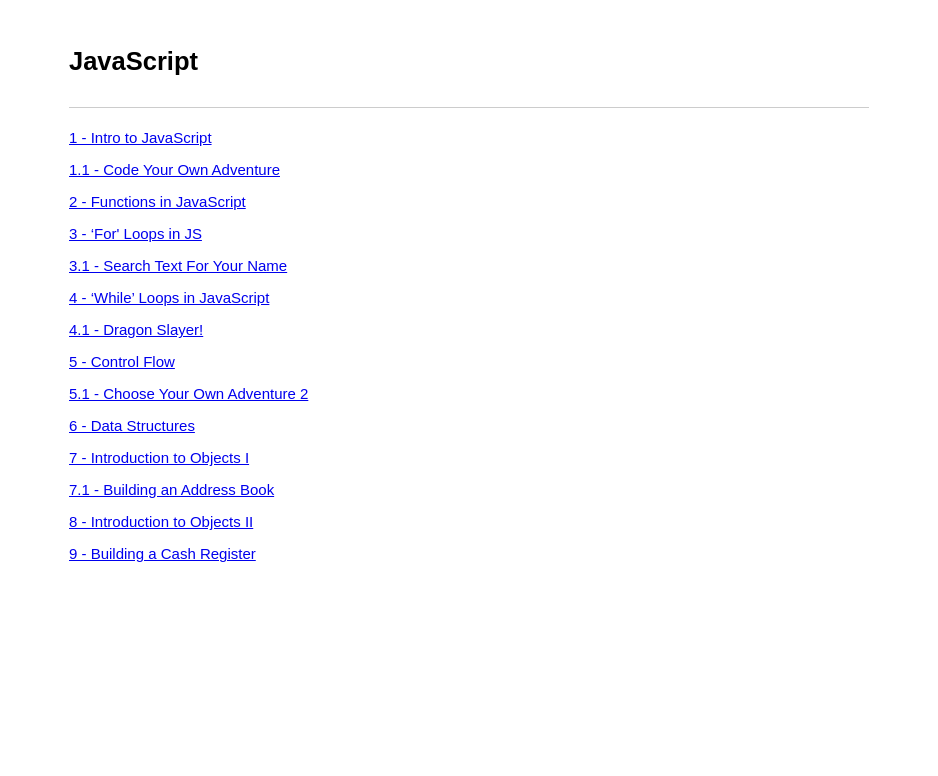
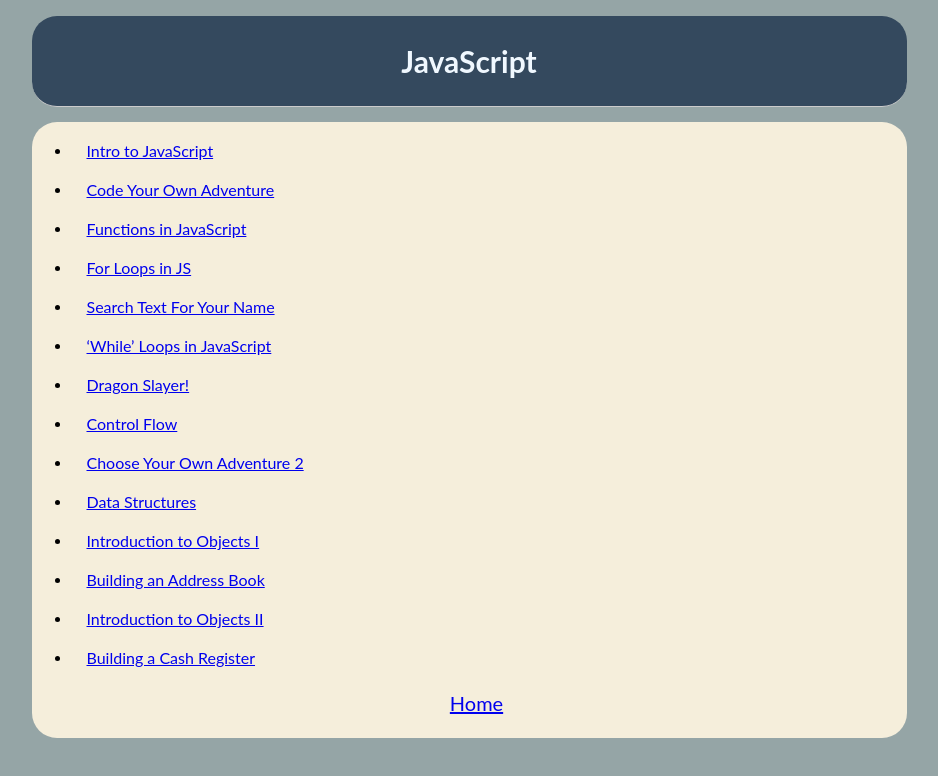
Before and after one commit to b0nez/b0nez.github.io, a plain HTML site: page Codecademy/index.html in a window 1280 px wide. Shown: the whole page, without its empty margins (171-1109 px from the left). Drawn offline with Linux system fonts and the light colour scheme.

Commit message:
revised CSS, renamed study guide links

```diff
--- a/Codecademy/index.html
+++ b/Codecademy/index.html
@@ -1,19 +1,106 @@
 <!DOCTYPE html>
 <html>
+
 <head>
     <meta charset="utf-8">
     <meta http-equiv="X-UA-Compatible" content="IE=edge">
     <style>
-    body{font-family:Arial,Helvetica,sans-serif;margin:0 auto;padding:16px;max-width:800px}
-    #titlearea{border-bottom:1px solid #ccc;font-size:17px;padding:10px 0}
-    #contentarea{font-size:15px;margin:16px 0}
-    #contentarea p{margin:5px 0;padding:5px 0}
+        body {
+            background: rgb(149, 165, 166);
+            font-family: Lato;
+            margin: 0 auto;
+            padding: 16px;
+            max-width: 875px;
+        }
+
+        nav {
+            display: flex;
+            align-items: center;
+            color: rgb(255, 255, 255);
+            flex: 1;
+        }
+
+        #titlearea {
+            text-align: center;
+            border-bottom: 1px solid #ccc;
+            font-size: 20px;
+            padding: 2px 0;
+            border-radius: 25px;
+            background-color: rgb(52, 73, 94);
+            color: aliceblue;
+        }
+
+        #contentarea {
+            font-size: 15px;
+            background-color: rgb(245, 238, 219);
+            border-radius: 25px;
+            padding: 1px 0;
+            margin-top: 15px;
+            margin-bottom: 15px;
+        }
+
+        #contentarea p {
+            font-size: 16px;
+            margin-left: 15px;
+            padding: 2px 0;
+        }
     </style>
 </head>
+
 <body>
     <div id="titlearea">
         <h2>JavaScript</h2>
     </div>
-  <div id="contentarea"><p><a href='1 - Intro to JavaScript.html'>1 - Intro to JavaScript</a></p><p><a href='1.1 - Code Your Own Adventure.html'>1.1 - Code Your Own Adventure</a></p><p><a href='2 - Functions in JavaScript.html'>2 - Functions in JavaScript</a></p><p><a href='3 -  ‘For' Loops in JS.html'>3 -  ‘For' Loops in JS</a></p><p><a href='3.1 - Search Text For Your Name.html'>3.1 - Search Text For Your Name</a></p><p><a href='4 - ‘While’ Loops in JavaScript.html'>4 - ‘While’ Loops in JavaScript</a></p><p><a href='4.1 - Dragon Slayer!.html'>4.1 - Dragon Slayer!</a></p><p><a href='5 -  Control Flow.html'>5 -  Control Flow</a></p><p><a href='5.1 - Choose Your Own Adventure 2.html'>5.1 - Choose Your Own Adventure 2</a></p><p><a href='6 - Data Structures.html'>6 - Data Structures</a></p><p><a href='7 - Introduction to Objects I.html'>7 - Introduction to Objects I</a></p><p><a href='7.1 - Building an Address Book.html'>7.1 - Building an Address Book</a></p><p><a href='8 - Introduction to Objects II.html'>8 - Introduction to Objects II</a></p><p><a href='9 - Building a Cash Register.html'>9 - Building a Cash Register</a></p></div>
+    <div id="contentarea">
+        <ul>
+            <li>
+                <p><a href='1 - Intro to JavaScript.html'>Intro to JavaScript</a></p>
+            </li>
+            <li>
+                <p><a href='1.1 - Code Your Own Adventure.html'>Code Your Own Adventure</a></p>
+            </li>
+            <li>
+                <p><a href='2 - Functions in JavaScript.html'>Functions in JavaScript</a></p>
+            </li>
+            <li>
+                <p><a href='3 - For Loops in JS.html '>For Loops in JS</a></p>
+            </li>
+            <li>
+                <p><a href='3.1 - Search Text For Your Name.html'>Search Text For Your Name</a></p>
+            </li>
+            <li>
+                <p><a href='4 - While Loops in JavaScript.html'>‘While’ Loops in JavaScript</a></p>
+            </li>
+            <li>
+                <p><a href='4.1 - Dragon Slayer!.html'>Dragon Slayer!</a></p>
+            </li>
+            <li>
+                <p><a href='5 - Control Flow.html'>Control Flow</a></p>
+            </li>
+            <li>
+                <p><a href='5.1 - Choose Your Own Adventure 2.html'>Choose Your Own Adventure 2</a></p>
+            </li>
+            <li>
+                <p><a href='6 - Data Structures.html'>Data Structures</a></p>
+            </li>
+            <li>
+                <p><a href='7 - Introduction to Objects I.html'>Introduction to Objects I</a></p>
+            </li>
+            <li>
+                <p><a href='7.1 - Building an Address Book.html'>Building an Address Book</a></p>
+            </li>
+            <li>
+                <p><a href='8 - Introduction to Objects II.html'>Introduction to Objects II</a></p>
+            </li>
+            <li>
+                <p><a href='9 - Building a Cash Register.html'>Building a Cash Register</a></p>
+            </li>
+        </ul>
+        <div style="text-align:center">
+            <p style="font-size:20px"><a href="../index.html">Home</a></p>
+        </div>
+    </div>
+    </div>
 </body>
+
 </html>
--- a/styles/main.css
+++ b/styles/main.css
@@ -77,14 +77,31 @@ main {
 
 [class=content] {
     flex: 1;
-    padding: 15px;
+    padding: 6px;
 }
+
+h1 {
+    text-align: center;
+    font-size: 40px;
+    margin: 2px;
+    padding: 5px;
+}
+
+p {
+    font-size: 15px;
+    text-align: center;
+    margin: 5px;
+    padding: 0px;
+}
+
+
 
 [class=interests] header {
     font-size: 1.25em;
 }
 
 h3 {
+    font-size: 1.5em;
     text-align: center;
 }
 
--- a/styles/studies.css
+++ b/styles/studies.css
@@ -72,8 +72,9 @@ main {
 
 [class=content] {
     flex: 1;
-    padding: 15px;
+    padding: 10px;
 }
+
 
 .content h1,
 h3,
```
Also changed, not shown: index.html (+2 -1 lines), Codecademy/3 - For Loops in JS.html (renamed from Codecademy/3 -  ‘For' Loops in JS.html), Codecademy/4 - While Loops in JavaScript.html (renamed from Codecademy/4 - ‘While’ Loops in JavaScript.html), Codecademy/5 - Control Flow.html (renamed from Codecademy/5 -  Control Flow.html). Lines whose indentation alone changed are shown as unchanged.
